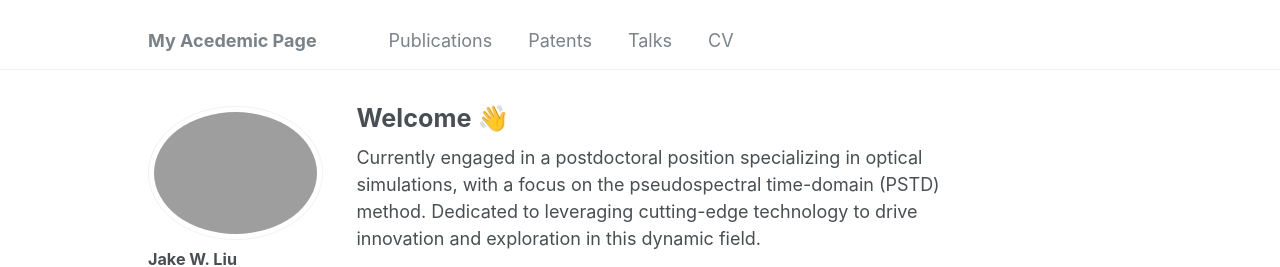
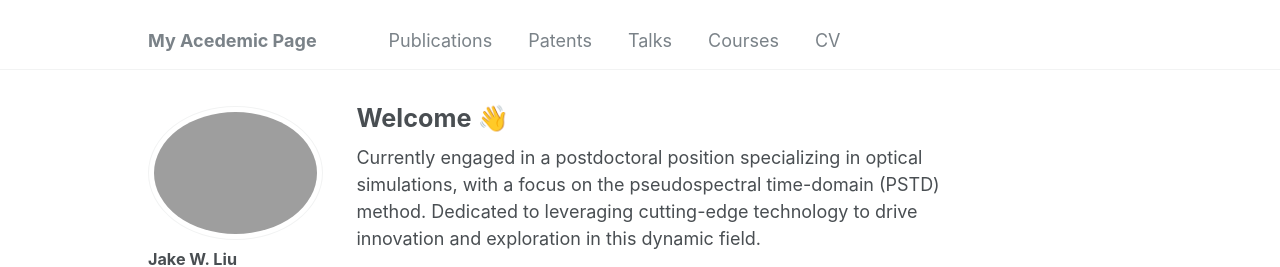
Before and after one commit to akjake616/jwliu, a Jekyll site: the page built from _pages/about.md, in a window 1280 px wide. Shown: the top 267 px of the page. Built offline with Jekyll 4.4.1, drawn with Linux system fonts in a browser that asks for light colours; some web fonts are replaced.

```diff
--- a/_data/navigation.yml
+++ b/_data/navigation.yml
@@ -14,8 +14,8 @@ main:
   - title: "Talks"
     url: /talks/
 
-  # - title: "Teaching"
-  #   url: /teaching/
+  - title: "Courses"
+    url: /teaching/
 
   - title: "CV"
     url: /cv/
```
Also changed, not shown: 1 other file.
